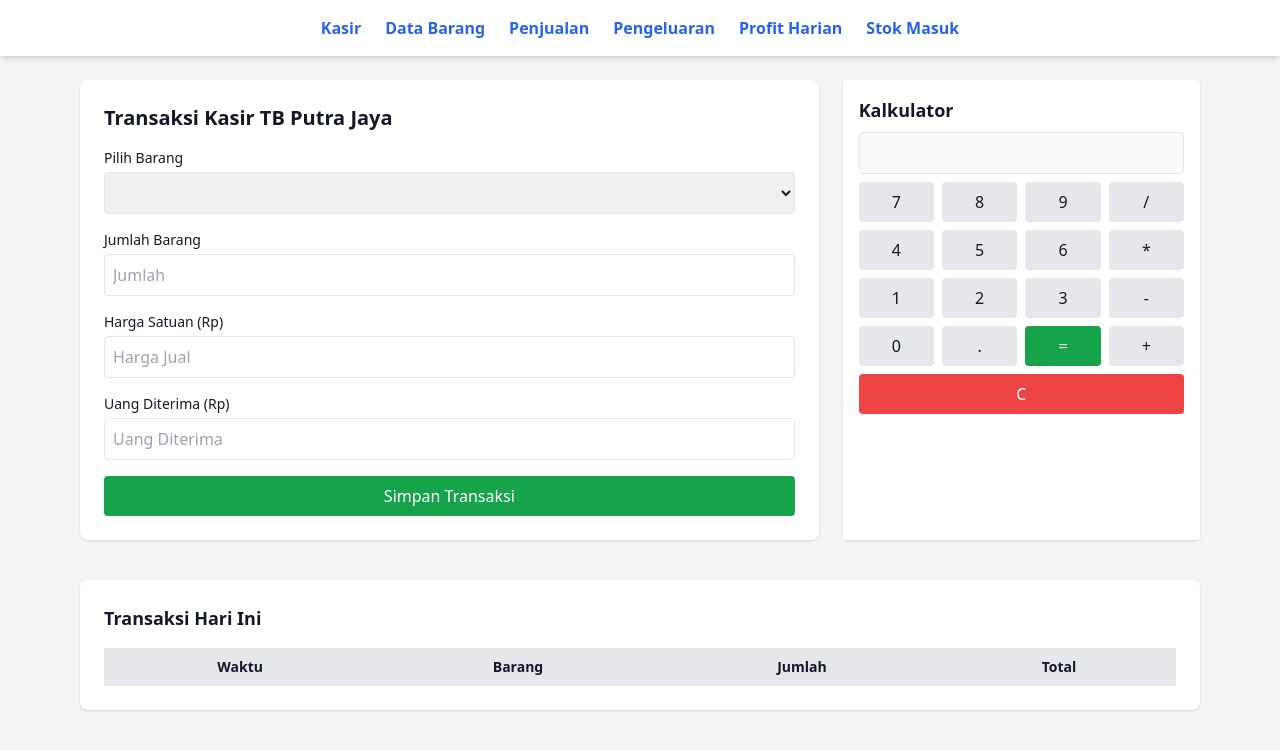
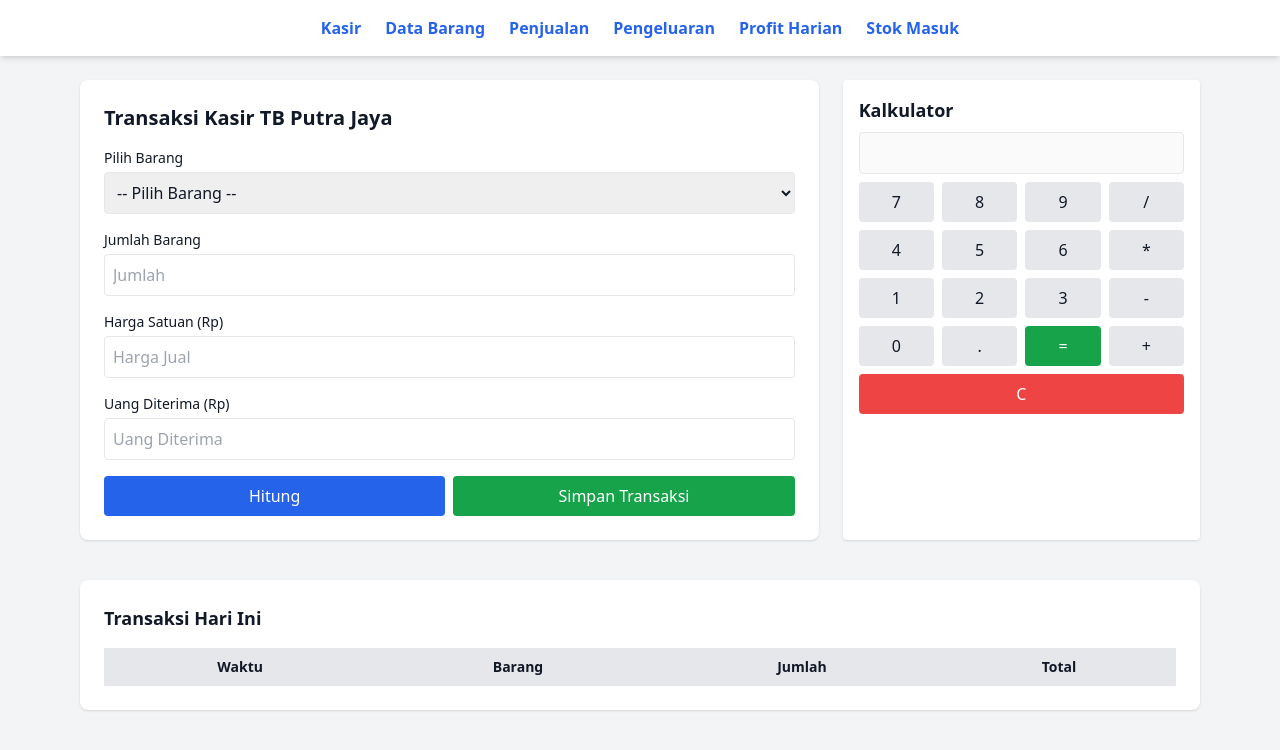
Before and after one commit to dbtokobangunan/toko-bangunan, a plain HTML site: page public/index.html in a window 1280 px wide. Drawn offline with nearby package versions, Linux system fonts and the light colour scheme; no server answers; a script that the page names is missing.

Commit message:
update baru

```diff
--- a/public/index.html
+++ b/public/index.html
@@ -46,9 +46,11 @@
           <input type="number" id="uangDiterima" class="w-full border p-2 rounded" placeholder="Uang Diterima" required />
         </div>
 
-        <button type="submit" class="w-full bg-green-600 text-white px-4 py-2 rounded hover:bg-green-700">
-          Simpan Transaksi
-        </button>
+        <div class="flex gap-2">
+          <button type="button" id="btnHitung" class="w-1/2 bg-blue-600 text-white px-4 py-2 rounded hover:bg-blue-700">Hitung</button>
+          <button type="submit" class="w-1/2 bg-green-600 text-white px-4 py-2 rounded hover:bg-green-700">Simpan Transaksi</button>
+        </div>
+
       </form>
     </div>
 
```
